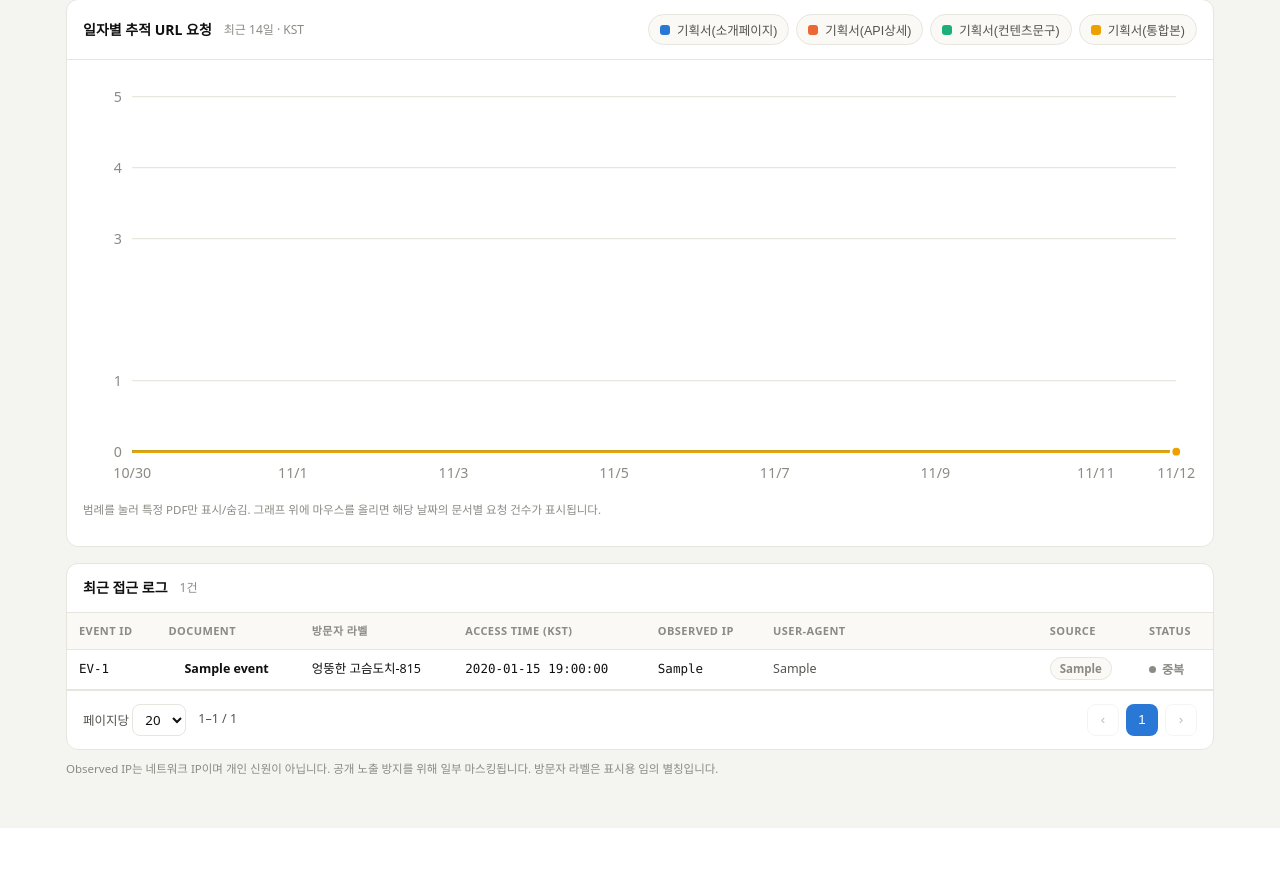
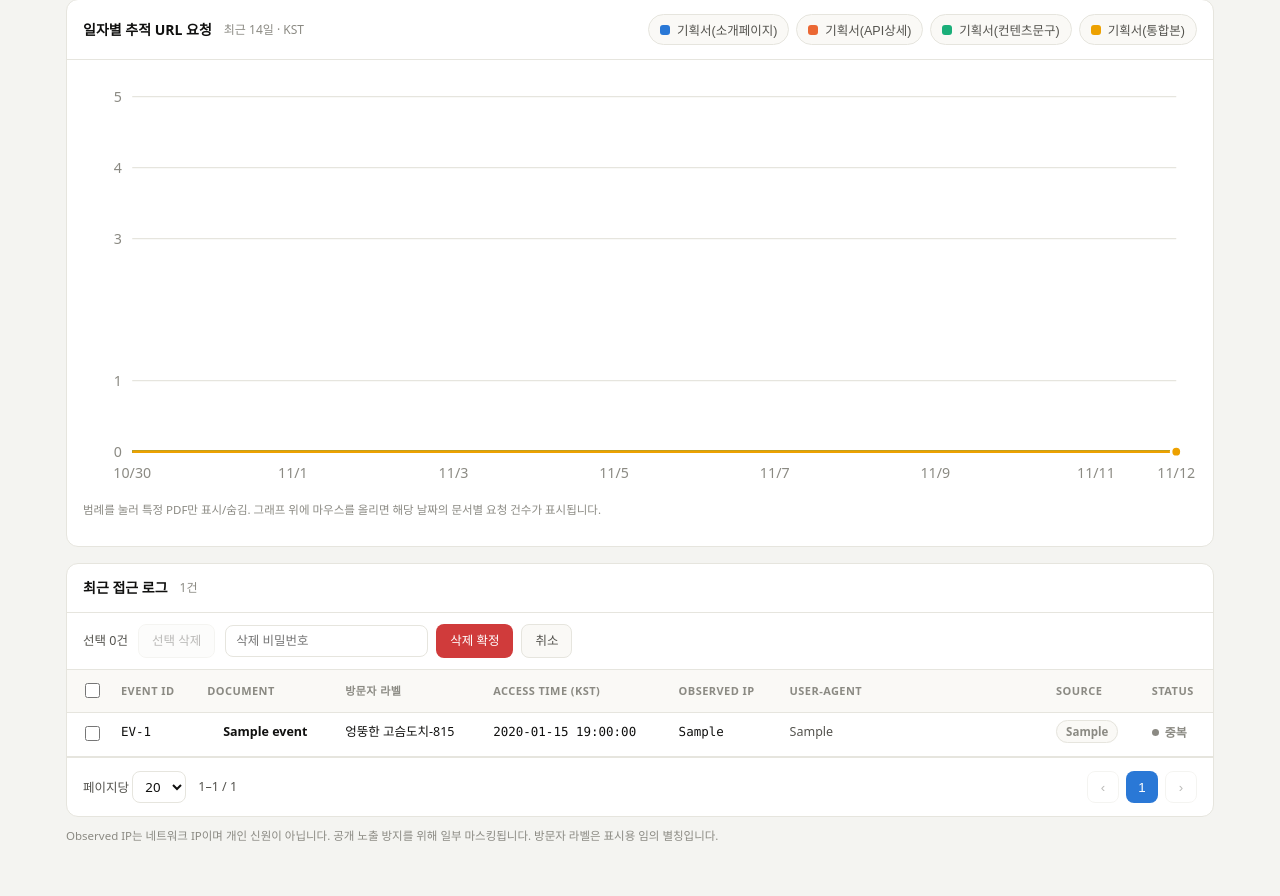
Before and after one commit to ericis0221/Tracking_test_20261111, a FastAPI app: page /admin in a window 1280 px wide. Shown: the part 282-1178 px from the top of the page. Before the commit the page ends 1110 px from the top, so only its background shows below. Run offline with FastAPI, Linux system fonts and the light colour scheme; tables that the repository leaves empty hold one stand-in row (values such as "Sample post"); some libraries are stand-ins or nearby versions.

Commit message:
Update dashboard.html

```diff
--- a/app/templates/dashboard.html
+++ b/app/templates/dashboard.html
@@ -64,6 +64,16 @@
   .b-prev{color:var(--warn);background:color-mix(in srgb,var(--warn) 16%,transparent)}
   .st{display:inline-flex;align-items:center;gap:6px;font-weight:600;font-size:12px}.st .d{width:7px;height:7px;border-radius:50%}
   .st.ok .d{background:var(--ok)}.st.ok{color:var(--ok-ink)}.st.dup .d{background:var(--muted)}.st.dup{color:var(--muted)}
+  /* 선택 삭제 */
+  th.chk,td.chk{width:36px;text-align:center;padding-left:14px;padding-right:6px}
+  input[type=checkbox]{width:15px;height:15px;cursor:pointer;accent-color:var(--accent)}
+  .delbar{display:flex;align-items:center;gap:10px;flex-wrap:wrap;padding:11px 16px;border-bottom:1px solid var(--line);font-size:12.5px;color:var(--ink-2)}
+  .btn-del{font:inherit;font-size:12.5px;border:1px solid var(--line);background:var(--surface-2);color:var(--ink-2);border-radius:8px;padding:7px 13px;cursor:pointer}
+  .btn-del:disabled{opacity:.4;cursor:default}
+  .btn-del.danger{background:#d03b3b;color:#fff;border-color:transparent}
+  .delconfirm{display:flex;align-items:center;gap:8px;flex-wrap:wrap}
+  .delconfirm input{height:32px;border:1px solid var(--line);background:var(--surface);color:var(--ink);border-radius:8px;padding:0 10px;font-family:var(--font);font-size:12.5px}
+  .delmsg{font-size:12px;color:var(--muted)}
   .pager{display:flex;align-items:center;gap:12px;flex-wrap:wrap;padding:13px 16px;border-top:1px solid var(--line);font-size:12.5px;color:var(--ink-2)}
   .pager .right{margin-left:auto;display:flex;gap:7px;align-items:center}
   .pg{min-width:32px;height:32px;padding:0 9px;border:1px solid var(--line);background:var(--surface);color:var(--ink-2);border-radius:8px;cursor:pointer;font-variant-numeric:tabular-nums}
@@ -102,7 +112,18 @@
   </div>
   <div class="card">
     <div class="card-hd"><h2>최근 접근 로그</h2><span class="meta" id="logcount">—</span></div>
+    <div class="delbar">
+      <span id="selinfo">선택 0건</span>
+      <button class="btn-del" id="btn-del" disabled>선택 삭제</button>
+      <span class="delconfirm" id="delconfirm" hidden>
+        <input type="password" id="delpw" placeholder="삭제 비밀번호" autocomplete="off">
+        <button class="btn-del danger" id="btn-delok">삭제 확정</button>
+        <button class="btn-del" id="btn-delcancel">취소</button>
+        <span class="delmsg" id="delmsg"></span>
+      </span>
+    </div>
     <div class="table-scroll"><table><thead><tr>
+      <th class="chk"><input type="checkbox" id="chkall" aria-label="페이지 전체 선택"></th>
       <th>Event ID</th><th>Document</th><th>방문자 라벨</th><th>Access Time (KST)</th>
       <th>Observed IP</th><th>User-Agent</th><th>Source</th><th>Status</th>
     </tr></thead><tbody id="tbody"></tbody></table></div>
@@ -114,6 +135,7 @@
 <script>
 const COLORS={A:"var(--s1)",B:"var(--s2)",C:"var(--s3)",D:"var(--s4)"};
 let STATS=null, active={A:1,B:1,C:1,D:1}, page=1, size=20;
+const selected=new Set();
 const $=id=>document.getElementById(id);
 function fmt(n){return (n||0).toLocaleString("en-US")}
 
@@ -193,10 +215,15 @@ async function loadEvents(){
       e.source.includes("프리뷰")?'<span class="badge b-prev">'+e.source+'</span>':'<span class="badge b-unk">'+e.source+'</span>';
     const st=e.status==="중복"?'<span class="st dup"><span class="d"></span>중복</span>':'<span class="st ok"><span class="d"></span>기록됨</span>';
     const tr=document.createElement("tr");
-    tr.innerHTML='<td class="mono">'+e.eid+'</td><td><span class="doc-tag"><span class="sw" style="background:'+COLORS[e.doc_label]+'"></span>'+e.doc_name+'</span></td>'+
+    tr.innerHTML='<td class="chk"><input type="checkbox" class="rowchk" data-id="'+e.id+'"'+(selected.has(e.id)?" checked":"")+'></td>'+
+      '<td class="mono">'+e.eid+'</td><td><span class="doc-tag"><span class="sw" style="background:'+COLORS[e.doc_label]+'"></span>'+e.doc_name+'</span></td>'+
       '<td>'+e.label+'</td><td class="mono">'+e.time+'</td><td class="mono">'+e.ip+'</td><td class="ua">'+(e.ua||'')+'</td><td>'+badge+'</td><td>'+st+'</td>';
     tb.appendChild(tr);
   });
+  tb.querySelectorAll(".rowchk").forEach(cb=>cb.addEventListener("change",()=>{
+    const id=+cb.dataset.id; if(cb.checked)selected.add(id); else selected.delete(id); updateSel();
+  }));
+  updateSel();
   $("logcount").textContent=fmt(d.total)+"건";
   const tp=Math.max(1,Math.ceil(d.total/size)); if(page>tp){page=tp;return loadEvents();}
   const st=(page-1)*size;
@@ -208,8 +235,32 @@ async function loadEvents(){
   for(let p=from;p<=to;p++)pgs.appendChild(mk(String(p),p,{c:p===page}));
   pgs.appendChild(mk("›",page+1,{d:page===tp}));
 }
+function updateSel(){
+  $("selinfo").textContent="선택 "+selected.size+"건";
+  $("btn-del").disabled=selected.size===0;
+  const chks=[...document.querySelectorAll(".rowchk")], onPage=chks.length, ck=chks.filter(c=>c.checked).length;
+  const all=$("chkall"); all.checked=onPage>0&&ck===onPage; all.indeterminate=ck>0&&ck<onPage;
+  if(selected.size===0) hideDel();
+}
+function hideDel(){ $("delconfirm").hidden=true; $("delpw").value=""; $("delmsg").textContent=""; }
+$("chkall").onchange=e=>{
+  document.querySelectorAll(".rowchk").forEach(cb=>{cb.checked=e.target.checked; const id=+cb.dataset.id; e.target.checked?selected.add(id):selected.delete(id);});
+  updateSel();
+};
+$("btn-del").onclick=()=>{ $("delconfirm").hidden=false; $("delmsg").textContent=""; $("delpw").focus(); };
+$("btn-delcancel").onclick=hideDel;
+$("btn-delok").onclick=async()=>{
+  const ids=[...selected], pw=$("delpw").value;
+  $("delmsg").style.color="var(--muted)"; $("delmsg").textContent="삭제 중…";
+  try{
+    const r=await fetch("/admin/api/events/delete",{method:"POST",headers:{"Content-Type":"application/json"},body:JSON.stringify({ids,password:pw})});
+    const j=await r.json().catch(()=>({}));
+    if(!r.ok||!j.ok){ $("delmsg").style.color="#d03b3b"; $("delmsg").textContent=(j&&j.error)||"삭제 실패"; return; }
+    selected.clear(); hideDel(); await loadStats(); await loadEvents();
+  }catch(err){ $("delmsg").style.color="#d03b3b"; $("delmsg").textContent="네트워크 오류"; }
+};
 $("ps").onchange=e=>{size=+e.target.value;page=1;loadEvents();};
 $("theme").onclick=()=>{const c=document.documentElement.getAttribute("data-theme");const dark=c?c==="dark":matchMedia("(prefers-color-scheme:dark)").matches;document.documentElement.setAttribute("data-theme",dark?"light":"dark");if(STATS)drawChart();};
-let cd=15;setInterval(()=>{cd--;if(cd<=0){cd=15;loadStats();loadEvents();}$("cd").textContent=cd;},1000);
+let cd=15;setInterval(()=>{cd--;if(cd<=0){cd=15; if(selected.size===0){loadStats();loadEvents();}}$("cd").textContent=cd;},1000);
 loadStats();loadEvents();
 </script></body></html>
```
